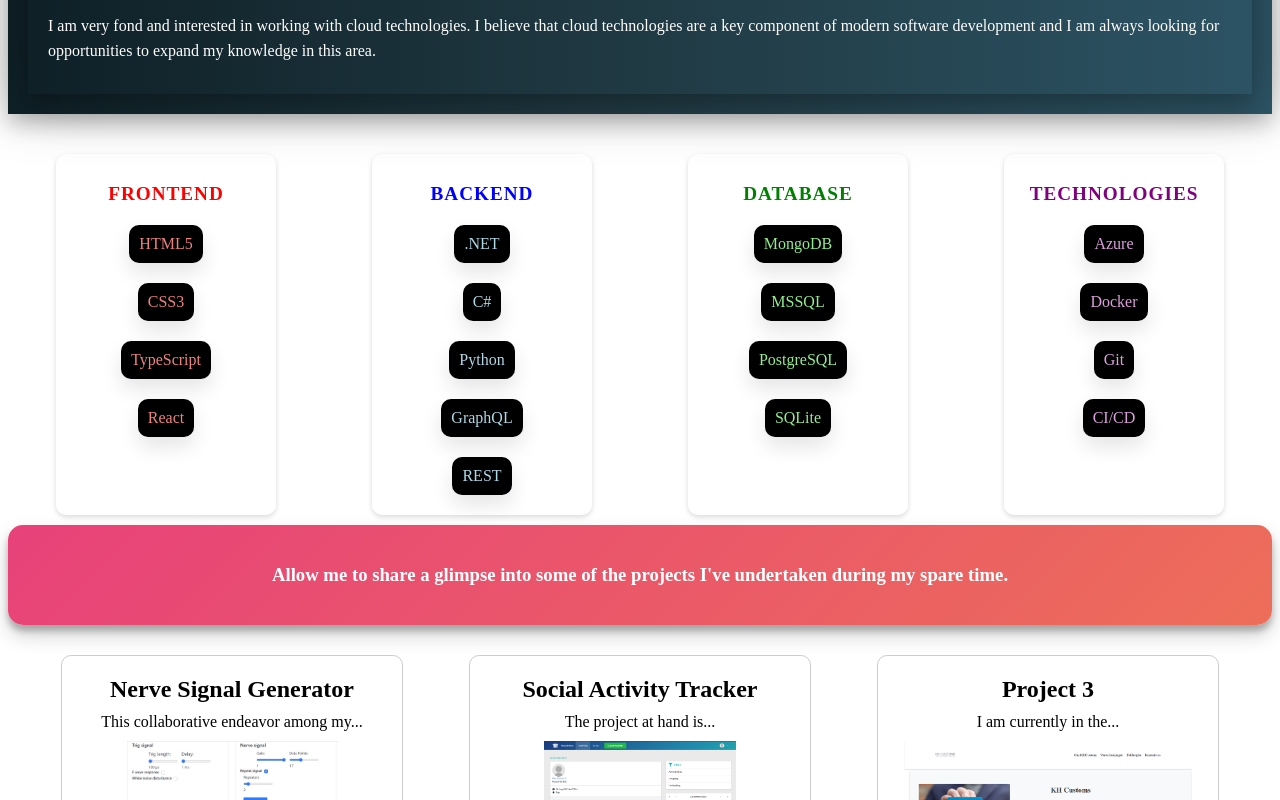
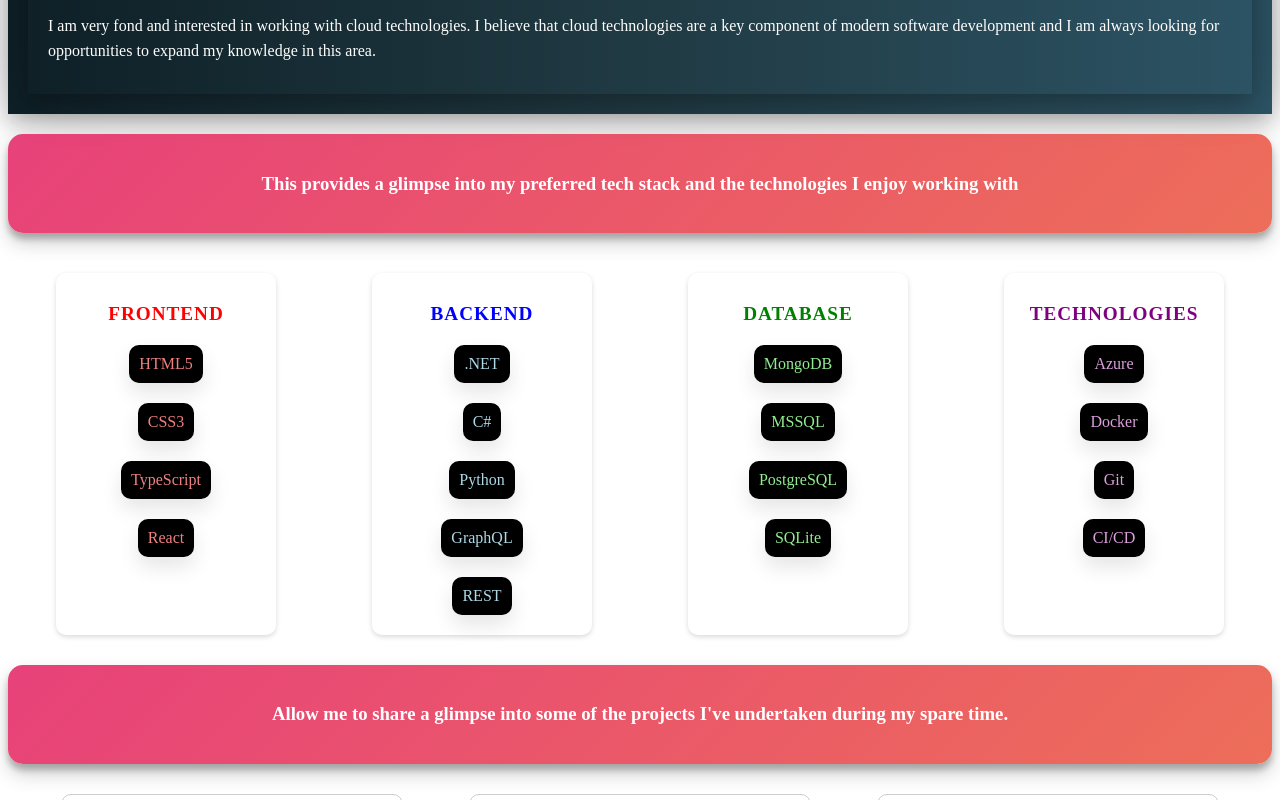
Before and after one commit to Jesperejohannsen/jetechnest, a React (Vite) app: page / in a window 1280 px wide. Shown: the part 520-1320 px from the top of the page. Built offline with nearby package versions, Linux system fonts and the light colour scheme.

Commit message:
adding reusable gradiant section

```diff
--- /dev/null
+++ b/src/components/gradiantHeader/GradiantHeader.tsx
@@ -0,0 +1,15 @@
+import "./gradiantHeader.css";
+
+interface GradiantHeaderProps {
+  h3: string;
+}
+
+const GradiantHeader: React.FC<GradiantHeaderProps> = ({ h3 }) => {
+  return (
+    <div className="project-overview">
+      <h3>{h3}</h3>
+    </div>
+  );
+};
+
+export default GradiantHeader;
--- /dev/null
+++ b/src/components/gradiantHeader/gradiantHeader.css
@@ -0,0 +1,25 @@
+@keyframes gradient {
+    0% {
+      background-position: 0% 50%;
+    }
+    50% {
+      background-position: 100% 50%;
+    }
+    100% {
+      background-position: 0% 50%;
+    }
+  }
+
+  .project-overview {
+    display: flex;
+    flex-direction: column;
+    align-items: center;
+    padding: 20px;
+    background: linear-gradient(-45deg, #ee7752, #e73c7e, #23a6d5, #23d5ab);
+    background-size: 400% 400%;
+    animation: gradient 15s ease infinite;
+    border-radius: 15px;
+    box-shadow: 0 10px 20px rgba(0,0,0,0.19), 0 6px 6px rgba(0,0,0,0.23);
+    color: white;
+    margin-top: 20px;
+  }
--- a/src/components/projects/ProjectsSection.css
+++ b/src/components/projects/ProjectsSection.css
@@ -1,28 +1,3 @@
-@keyframes gradient {
-  0% {
-    background-position: 0% 50%;
-  }
-  50% {
-    background-position: 100% 50%;
-  }
-  100% {
-    background-position: 0% 50%;
-  }
-}
-
-.project-overview {
-  display: flex;
-  flex-direction: column;
-  align-items: center;
-  padding: 20px;
-  background: linear-gradient(-45deg, #ee7752, #e73c7e, #23a6d5, #23d5ab);
-  background-size: 400% 400%;
-  animation: gradient 15s ease infinite;
-  border-radius: 15px;
-  box-shadow: 0 10px 20px rgba(0,0,0,0.19), 0 6px 6px rgba(0,0,0,0.23);
-  color: white;
-}
-
 .projects-section {
   display: flex;
   flex-wrap: wrap;
--- a/src/components/projects/ProjectsSection.tsx
+++ b/src/components/projects/ProjectsSection.tsx
@@ -3,6 +3,7 @@ import "./ProjectsSection.css";
 import NerveSignalPicture from "../../assets/nerveSignal.png";
 import ReactivitiesPicture from "../../assets/reactivities.png";
 import KHCustomsPicture from "../../assets/KhCustoms.png";
+import GradiantHeader from "../gradiantHeader/GradiantHeader";
 
 type Project = {
   title: string;
@@ -65,9 +66,7 @@ const ProjectsSection = () => {
 
   return (
     <>
-    <div className="project-overview">
-      <h3>Allow me to share a glimpse into some of the projects I've undertaken during my spare time.</h3>
-    </div>
+    <GradiantHeader h3="Allow me to share a glimpse into some of the projects I've undertaken during my spare time."/>
     <div id="projects" className="projects-section">
       {projects.map((project, index) => (
         <div
--- a/src/components/skills/SkillSection.tsx
+++ b/src/components/skills/SkillSection.tsx
@@ -1,3 +1,4 @@
+import GradiantHeader from '../gradiantHeader/GradiantHeader';
 import './SkillSection.css';
 
 const SkillSection = () => {
@@ -9,6 +10,8 @@ const SkillSection = () => {
   };
 
   return (
+    <>
+    <GradiantHeader h3="This provides a glimpse into my preferred tech stack and the technologies I enjoy working with" />
     <div id="skills" className="skill-section">
       {Object.entries(skills).map(([category, skills], index) => (
         <div key={index} className={`category-box ${category}`}>
@@ -21,6 +24,7 @@ const SkillSection = () => {
         </div>
       ))}
     </div>
+  </>
   );
 };
 
```
